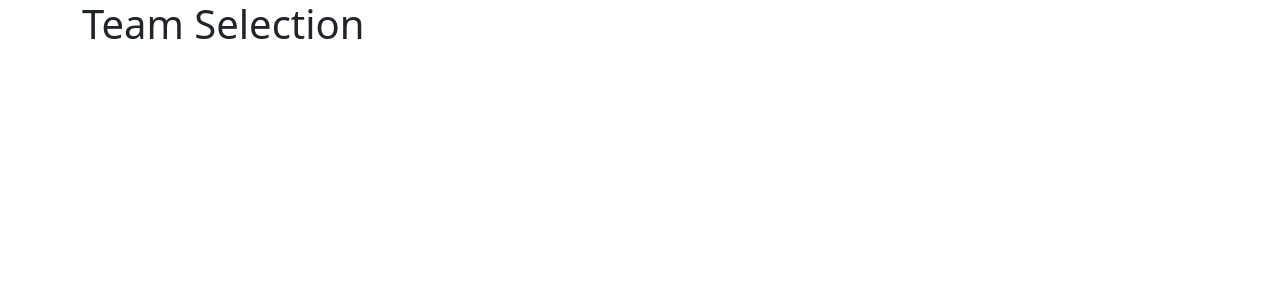
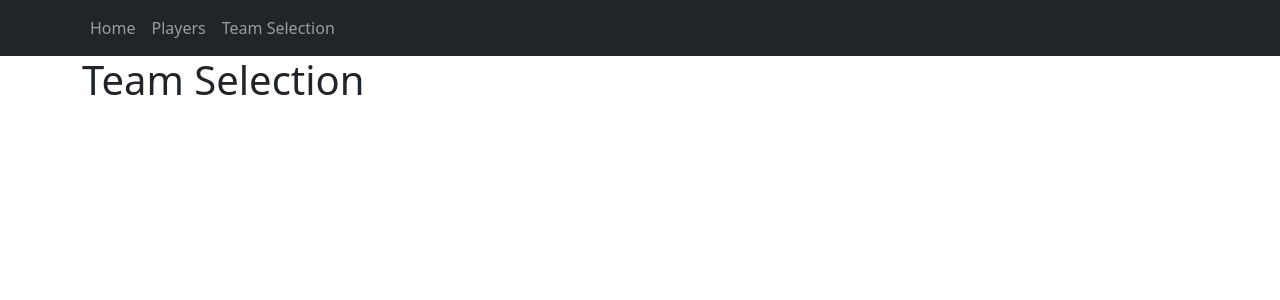
Before and after one commit to olavhl/liverpoolweb, a React (Create React App) app: page /teamselection in a window 1280 px wide. Shown: the top 300 px of the page. Built offline with nearby package versions, Linux system fonts and the light colour scheme.

Commit message:
Added NavigationBar

```diff
--- /dev/null
+++ b/src/components/shared/MainNavigation.tsx
@@ -0,0 +1,25 @@
+import { FC } from "react";
+import { Container, Nav, Navbar } from "react-bootstrap";
+import { Link } from "react-router-dom";
+
+const MainNavigation: FC = () => {
+  return (
+    <Navbar bg="dark" variant="dark">
+      <Container>
+        <Nav>
+          <Nav.Link as={Link} to="/">
+            Home
+          </Nav.Link>
+          <Nav.Link as={Link} to="/players">
+            Players
+          </Nav.Link>
+          <Nav.Link as={Link} to="/teamselection">
+            Team Selection
+          </Nav.Link>
+        </Nav>
+      </Container>
+    </Navbar>
+  );
+};
+
+export default MainNavigation;
--- a/src/routing/Routing.tsx
+++ b/src/routing/Routing.tsx
@@ -1,6 +1,7 @@
 import { FC } from "react";
 import { Container } from "react-bootstrap";
 import { BrowserRouter, Route, Routes } from "react-router-dom";
+import MainNavigation from "../components/shared/MainNavigation";
 import Home from "../pages/HomePage";
 import PlayersPage from "../pages/PlayersPage";
 import TeamSelectionPage from "../pages/TeamSelectionPage";
@@ -8,6 +9,7 @@ import TeamSelectionPage from "../pages/TeamSelectionPage";
 const Routing: FC = () => {
   return (
     <BrowserRouter>
+      <MainNavigation />
       <Container>
         <Routes>
           <Route path="/" element={<Home />} />
```
